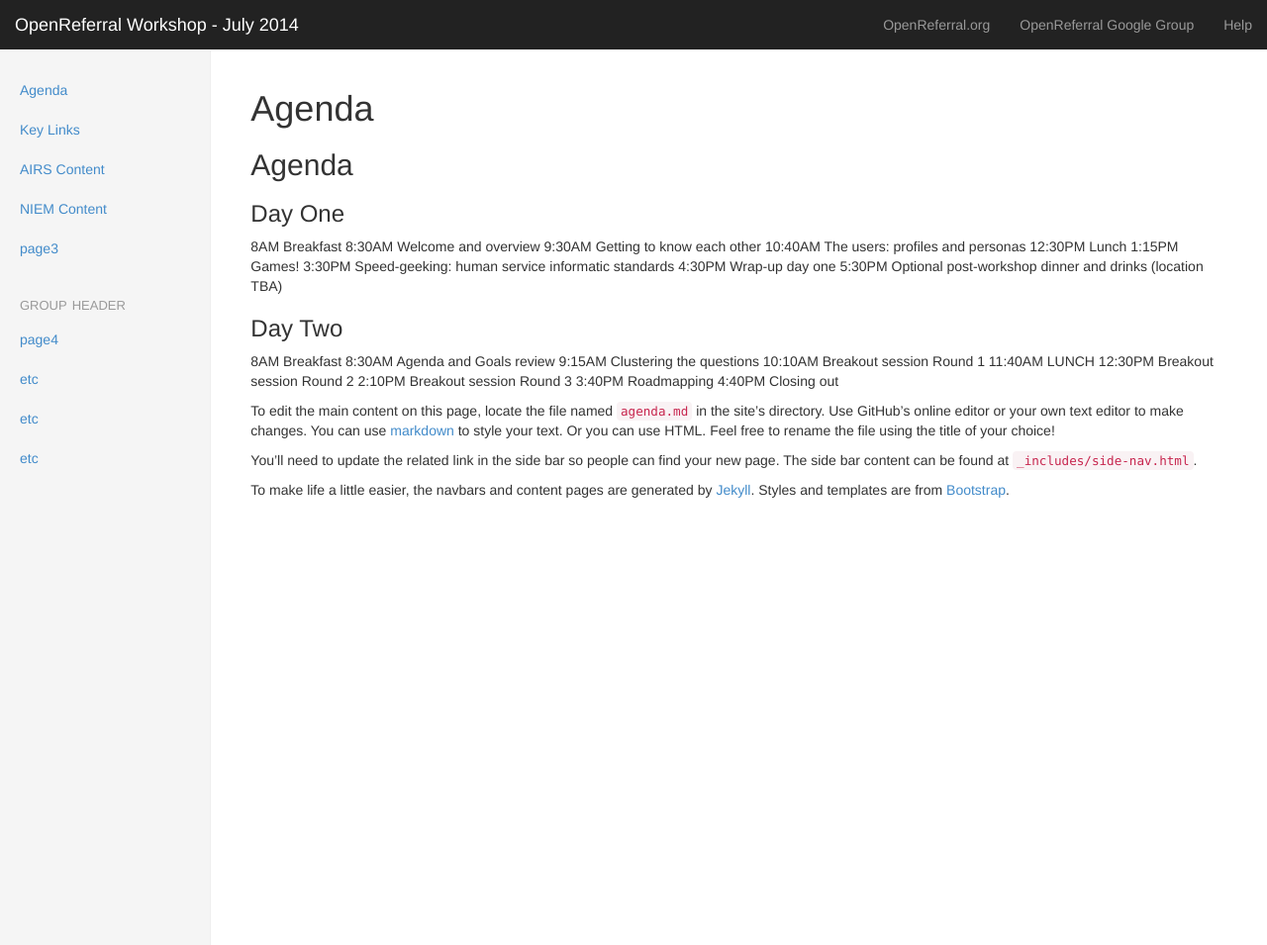
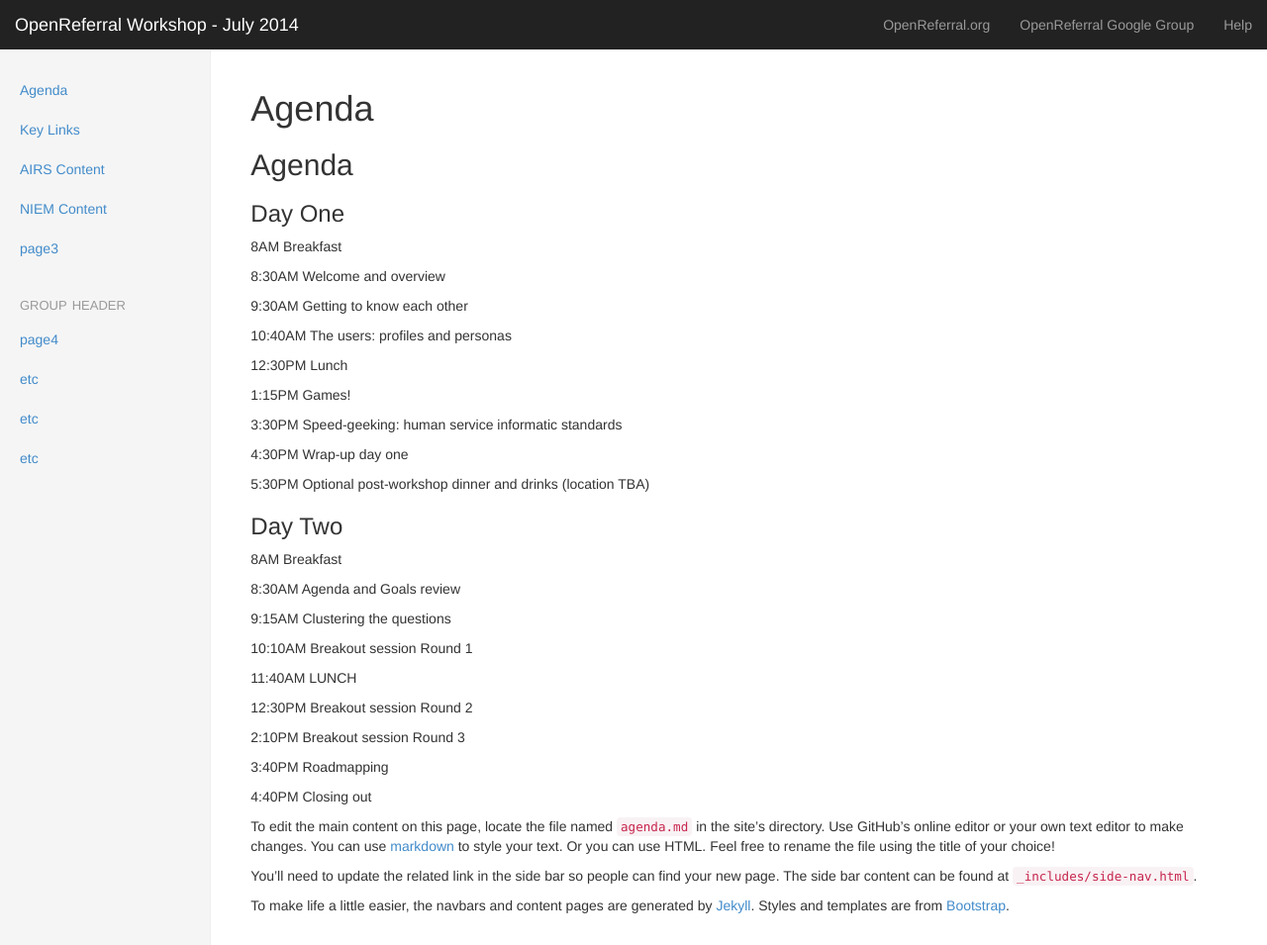
Before and after one commit to openreferral/workshop, a Jekyll site: the page built from agenda.md, in a window 1280 px wide and 955 px high. Shown: the whole window at 99% size. Built offline with Jekyll 4.4.1, drawn with Linux system fonts in a browser that asks for light colours; nearby versions of some CDN libraries; library files that are not in the unit come from our copies.

Commit message:
Update agenda.md

```diff
--- a/agenda.md
+++ b/agenda.md
@@ -6,27 +6,7 @@ layout: default
 
 <h2>Agenda</h2>
 <h3>Day One</h3>
-8AM Breakfast
-8:30AM Welcome and overview
-9:30AM Getting to know each other
-10:40AM The users: profiles and personas
-12:30PM Lunch
-1:15PM Games!
-3:30PM Speed-geeking: human service informatic standards
-4:30PM Wrap-up day one
-5:30PM Optional post-workshop dinner and drinks (location TBA)
-
-<h3>Day Two</h3>
-8AM Breakfast
-8:30AM Agenda and Goals review
-9:15AM Clustering the questions
-10:10AM Breakout session Round 1
-11:40AM LUNCH
-12:30PM Breakout session Round 2
-2:10PM Breakout session Round 3
-3:40PM Roadmapping
-4:40PM Closing out
-
+<p class="c1"><span class="c0">8AM Breakfast</span></p><p class="c1"><span class="c0">8:30AM Welcome and overview</span></p><p class="c1"><span class="c0">9:30AM Getting to know each other</span></p><p class="c1"><span class="c0">10:40AM The users: profiles and personas</span></p><p class="c1"><span class="c0">12:30PM Lunch</span></p><p class="c1"><span class="c0">1:15PM Games!</span></p><p class="c1"><span class="c0">3:30PM Speed-geeking: human service informatic standards</span></p><p class="c1"><span class="c0">4:30PM Wrap-up day one</span></p><p class="c1"><span class="c0">5:30PM Optional post-workshop dinner and drinks (location TBA)</span></p><h3 class="c3 c11"><a name="h.l5rrgl8iuml5"></a><span class="c0 c8">Day Two</span></h3><p class="c1"><span class="c0">8AM Breakfast</span></p><p class="c1"><span class="c0">8:30AM Agenda and Goals review</span></p><p class="c1"><span class="c0">9:15AM Clustering the questions</span></p><p class="c1"><span class="c0">10:10AM Breakout session Round 1</span></p><p class="c1"><span class="c0">11:40AM LUNCH</span></p><p class="c1"><span class="c0">12:30PM Breakout session Round 2</span></p><p class="c1"><span class="c0">2:10PM Breakout session Round 3</span></p><p class="c1"><span class="c0">3:40PM Roadmapping</span></p><p class="c1"><span class="c0">4:40PM Closing out</span></p><p class="c1 c4"><span class="c0"></span></p><p class="c1 c4"><span class="c0"></span></p>
 
 
 To edit the main content on this page, locate the file named `agenda.md` in the site's directory. Use GitHub's online editor or your own text editor to make changes. You can use [markdown](http://daringfireball.net/projects/markdown/basics) to style your text. Or you can use HTML. Feel free to rename the file using the title of your choice!
```
